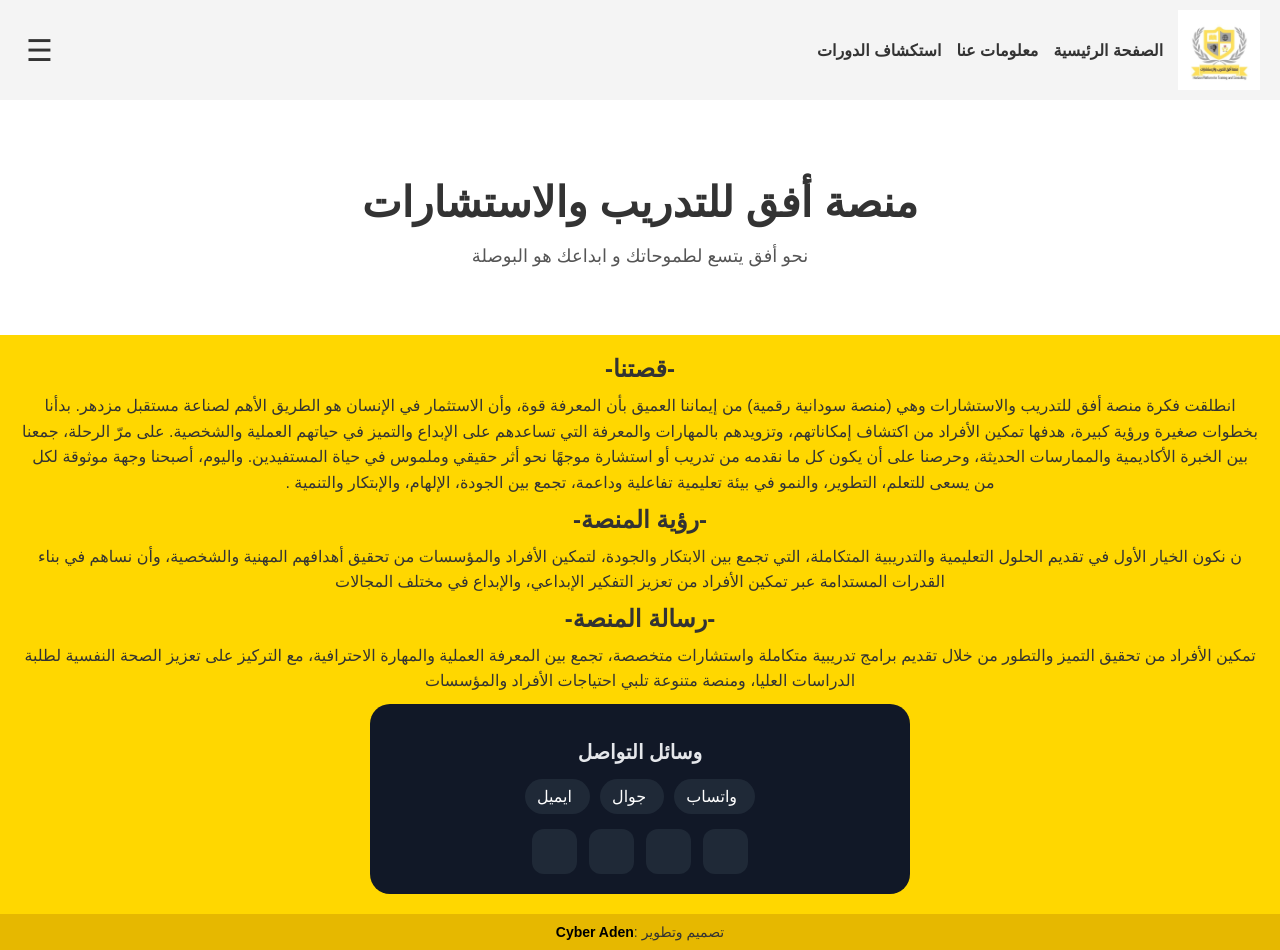
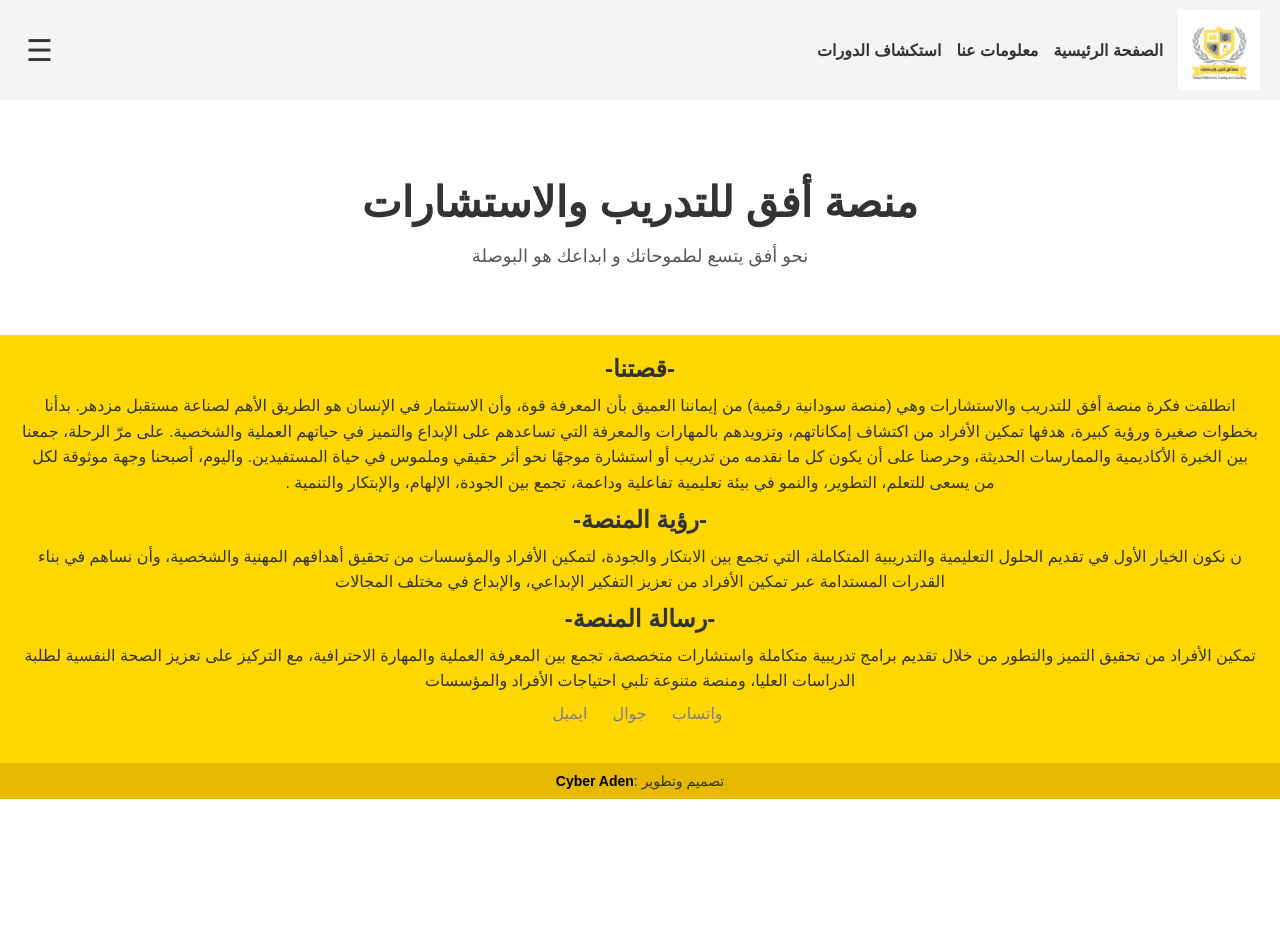
Before and after one commit to mohammed73yafa/Afaq, a plain HTML site: page index.html in a window 1280 px wide. After the commit the page ends 800 px from the top, so only its background shows below. Drawn offline with Linux system fonts and the light colour scheme.

Commit message:
Update index.html

```diff
--- a/index.html
+++ b/index.html
@@ -11,77 +11,32 @@
             background-color: #fff;
             color: #333;
         }
-/* استدعاء مكتبة الأيقونات (ضروري) */
+/* استدعاء مكتبة الأيقونات */
 @import url("https://cdn.jsdelivr.net/npm/remixicon@3.5.0/fonts/remixicon.css");
 
-.contact-card{
-  padding:20px;
-  background:#111827;
-  border-radius:20px;
-  color:#e5e7eb;
-  max-width:500px;
-  margin:auto;
+.contact-row,
+.social-row {
+  display: flex;
+  gap: 20px;
+  justify-content: center;
+  margin: 10px 0;
 }
 
-.title{
-  margin-bottom:15px;
-  font-size:20px;
-  text-align:center;
+.contact-row a,
+.social-row a {
+  text-decoration: none;
+  color: gray; /* كل النص والأيقونات بالرمادي */
+  font-size: 16px;
+  display: flex;
+  align-items: center;
+  gap: 5px;
 }
 
-.contact-row{
-  display:flex;
-  gap:10px;
-  flex-wrap:wrap;
-  justify-content:center;
-  margin-bottom:15px;
+.contact-row i,
+.social-row i {
+  font-size: 22px; /* حجم الأيقونة */
 }
 
-.contact-chip{
-  display:flex;
-  align-items:center;
-  gap:6px;
-  padding:8px 12px;
-  border-radius:30px;
-  background:#1f2937;
-  color:#fff;
-  text-decoration:none;
-  transition:0.3s;
-}
-
-.contact-chip:hover{
-  background:#10b981;
-}
-
-.contact-chip i{
-  font-size:18px;
-}
-
-.social-grid{
-  display:flex;
-  justify-content:center;
-  gap:12px;
-  flex-wrap:wrap;
-}
-
-.social-btn{
-  display:flex;
-  justify-content:center;
-  align-items:center;
-  width:45px;
-  height:45px;
-  border-radius:12px;
-  background:#1f2937;
-  color:#9ca3af; /* رمادي */
-  font-size:22px;
-  text-decoration:none;
-  transition:0.3s;
-}
-
-.social-btn:hover{
-  color:#fff;
-  background:#374151;
-}
 
 
 
@@ -285,50 +240,30 @@
            تمكين الأفراد من تحقيق التميز والتطور من خلال تقديم برامج تدريبية متكاملة واستشارات متخصصة، تجمع بين المعرفة العملية والمهارة الاحترافية، مع التركيز على تعزيز الصحة النفسية لطلبة الدراسات العليا، ومنصة متنوعة تلبي احتياجات الأفراد والمؤسسات
        </p>
 
+<!-- روابط التواصل -->
+<section class="contact-links">
+  <div class="contact-row">
+    <a href="https://wa.me/967700000000" target="_blank">
+      <i class="ri-whatsapp-line"></i> واتساب
+    </a>
+    <a href="tel:+967700000000">
+      <i class="ri-phone-fill"></i> جوال
+    </a>
+    <a href="mailto:example@email.com">
+      <i class="ri-mail-line"></i> ايميل
+    </a>
+  </div>
+
+  <div class="social-row">
+    <a href="https://www.tiktok.com/@youruser" target="_blank"><i class="ri-tiktok-fill"></i></a>
+    <a href="https://instagram.com/youruser" target="_blank"><i class="ri-instagram-line"></i></a>
+    <a href="https://t.me/youruser" target="_blank"><i class="ri-telegram-line"></i></a>
+    <a href="https://facebook.com/youruser" target="_blank"><i class="ri-facebook-circle-line"></i></a>
+  </div>
+</section>
 
 
 
-        <!-- روابط التواصل -->
-<section class="contact-card">
-  <h1 class="title">وسائل التواصل</h1>
-
-  <!-- السطر الأول -->
-  <div class="contact-row">
-    <!-- واتساب -->
-    <a class="contact-chip" href="https://wa.me/967700000000" target="_blank" rel="noopener">
-      <i class="ri-whatsapp-line"></i>
-      <span class="label">واتساب</span>
-    </a>
-
-    <!-- جوال -->
-    <a class="contact-chip" href="tel:+967700000000">
-      <i class="ri-phone-fill"></i>
-      <span class="label">جوال</span>
-    </a>
-
-    <!-- ايميل -->
-    <a class="contact-chip" href="mailto:example@email.com">
-      <i class="ri-mail-line"></i>
-      <span class="label">ايميل</span>
-    </a>
-  </div>
-
-  <!-- الشبكات الاجتماعية -->
-  <div class="social-grid">
-    <a class="social-btn" href="https://www.tiktok.com/@youruser" target="_blank" rel="noopener">
-      <i class="ri-tiktok-fill"></i>
-    </a>
-    <a class="social-btn" href="https://instagram.com/youruser" target="_blank" rel="noopener">
-      <i class="ri-instagram-line"></i>
-    </a>
-    <a class="social-btn" href="https://t.me/youruser" target="_blank" rel="noopener">
-      <i class="ri-telegram-line"></i>
-    </a>
-    <a class="social-btn" href="https://facebook.com/youruser" target="_blank" rel="noopener">
-      <i class="ri-facebook-circle-line"></i>
-    </a>
-  </div>
-</section>
     </footer>
 
 
```
